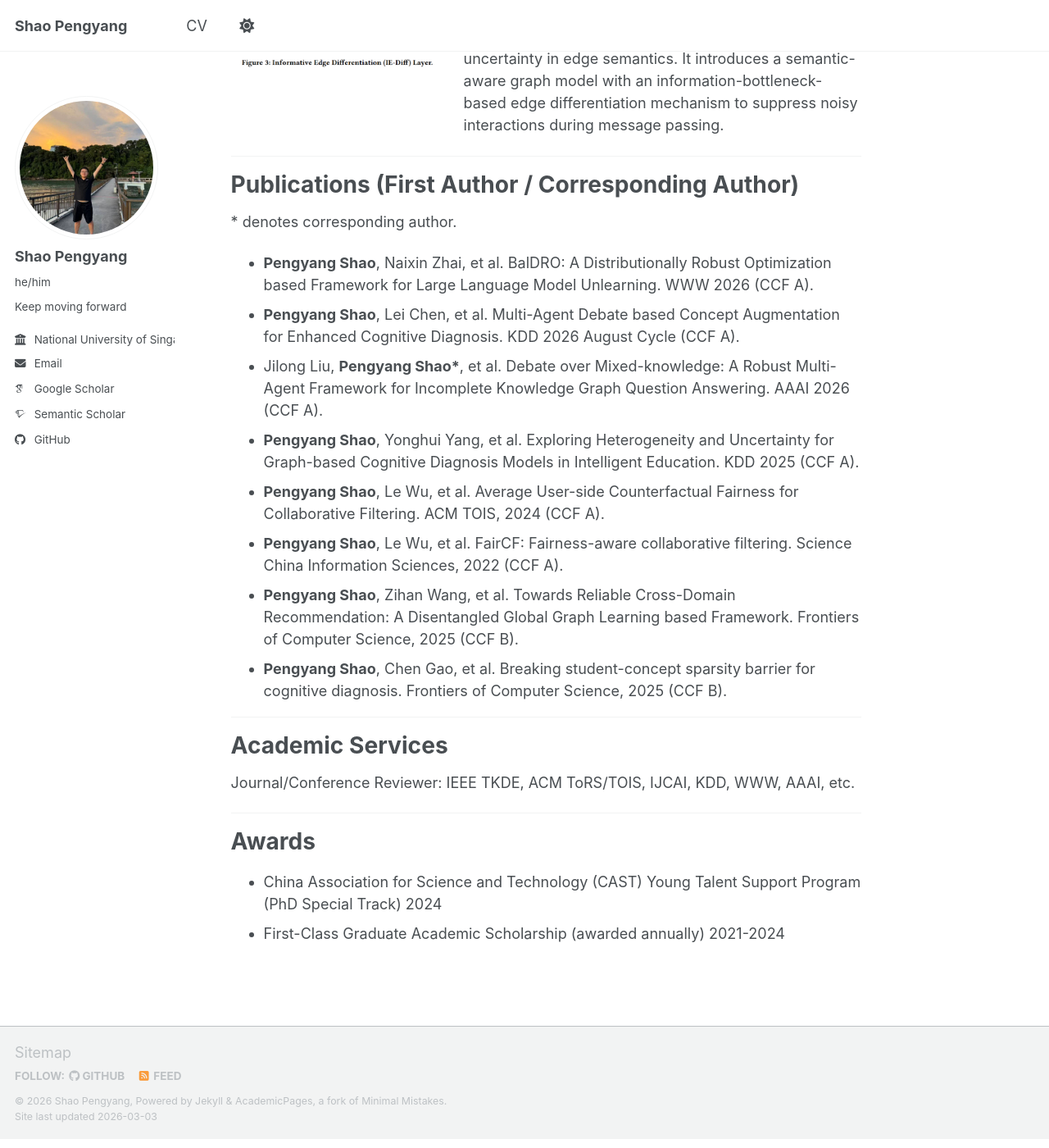
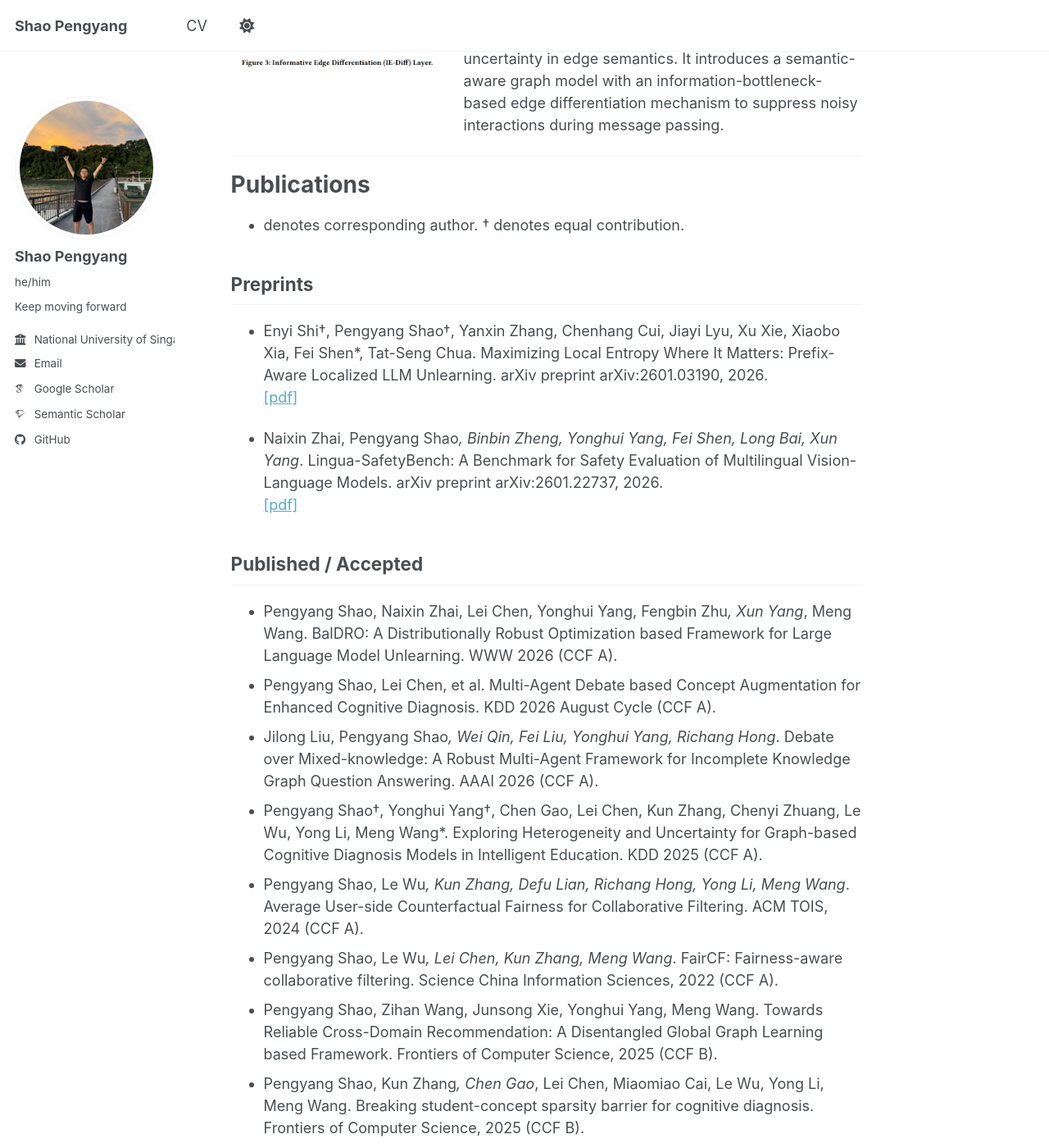
Before and after one commit to ShaoPengyang/ShaoPengyang.github.io, a Jekyll site: the page built from _pages/about.md, in a window 1280 px wide and 1400 px high, scrolled down 1014 px. Shown: the whole window at 82% size. Built offline with Jekyll 4.4.1, drawn with Linux system fonts in a browser that asks for light colours; some web fonts are replaced; a script bundle is joined from its source files by our own code; library files that are not in the unit come from our copies.

Commit message:
Update about.md

```diff
--- a/_pages/about.md
+++ b/_pages/about.md
@@ -75,19 +75,30 @@
 </div> -->
 ---
 
-Publications (First Author / Corresponding Author)
+Publications
 ======
-\* denotes corresponding author.
+* denotes corresponding author.  † denotes equal contribution.
 
+Preprints
+------
 
-- **Pengyang Shao**, Naixin Zhai, et al. BalDRO: A Distributionally Robust Optimization based Framework for Large Language Model Unlearning. WWW 2026 (CCF A).
-- **Pengyang Shao**, Lei Chen, et al. Multi-Agent Debate based Concept Augmentation for Enhanced Cognitive Diagnosis. KDD 2026 August Cycle (CCF A).
-- Jilong Liu, **Pengyang Shao\***, et al. Debate over Mixed-knowledge: A Robust Multi-Agent Framework for Incomplete Knowledge Graph Question Answering. AAAI 2026 (CCF A).
-- **Pengyang Shao**, Yonghui Yang, et al. Exploring Heterogeneity and Uncertainty for Graph-based Cognitive Diagnosis Models in Intelligent Education. KDD 2025 (CCF A).
-- **Pengyang Shao**, Le Wu, et al. Average User-side Counterfactual Fairness for Collaborative Filtering. ACM TOIS, 2024 (CCF A).
-- **Pengyang Shao**, Le Wu, et al. FairCF: Fairness-aware collaborative filtering. Science China Information Sciences, 2022 (CCF A).
-- **Pengyang Shao**, Zihan Wang, et al. Towards Reliable Cross-Domain Recommendation: A Disentangled Global Graph Learning based Framework. Frontiers of Computer Science, 2025 (CCF B).
-- **Pengyang Shao**, Chen Gao, et al. Breaking student-concept sparsity barrier for cognitive diagnosis. Frontiers of Computer Science, 2025 (CCF B).
+- Enyi Shi†, Pengyang Shao†, Yanxin Zhang, Chenhang Cui, Jiayi Lyu, Xu Xie, Xiaobo Xia, Fei Shen*, Tat-Seng Chua. Maximizing Local Entropy Where It Matters: Prefix-Aware Localized LLM Unlearning. arXiv preprint arXiv:2601.03190, 2026.
+  <a href="https://arxiv.org/abs/2601.03190">[pdf]</a>
+
+- Naixin Zhai, Pengyang Shao*, Binbin Zheng, Yonghui Yang, Fei Shen, Long Bai, Xun Yang*. Lingua-SafetyBench: A Benchmark for Safety Evaluation of Multilingual Vision-Language Models. arXiv preprint arXiv:2601.22737, 2026.
+  <a href="https://arxiv.org/abs/2601.22737">[pdf]</a>
+
+Published / Accepted
+------
+
+- Pengyang Shao, Naixin Zhai, Lei Chen, Yonghui Yang, Fengbin Zhu*, Xun Yang*, Meng Wang. BalDRO: A Distributionally Robust Optimization based Framework for Large Language Model Unlearning. WWW 2026 (CCF A).
+- Pengyang Shao, Lei Chen, et al. Multi-Agent Debate based Concept Augmentation for Enhanced Cognitive Diagnosis. KDD 2026 August Cycle (CCF A).
+- Jilong Liu, Pengyang Shao*, Wei Qin, Fei Liu, Yonghui Yang, Richang Hong*. Debate over Mixed-knowledge: A Robust Multi-Agent Framework for Incomplete Knowledge Graph Question Answering. AAAI 2026 (CCF A).
+- Pengyang Shao†, Yonghui Yang†, Chen Gao, Lei Chen, Kun Zhang, Chenyi Zhuang, Le Wu, Yong Li, Meng Wang*. Exploring Heterogeneity and Uncertainty for Graph-based Cognitive Diagnosis Models in Intelligent Education. KDD 2025 (CCF A).
+- Pengyang Shao, Le Wu*, Kun Zhang, Defu Lian, Richang Hong, Yong Li, Meng Wang*. Average User-side Counterfactual Fairness for Collaborative Filtering. ACM TOIS, 2024 (CCF A).
+- Pengyang Shao, Le Wu*, Lei Chen, Kun Zhang, Meng Wang*. FairCF: Fairness-aware collaborative filtering. Science China Information Sciences, 2022 (CCF A).
+- Pengyang Shao, Zihan Wang, Junsong Xie, Yonghui Yang, Meng Wang. Towards Reliable Cross-Domain Recommendation: A Disentangled Global Graph Learning based Framework. Frontiers of Computer Science, 2025 (CCF B).
+- Pengyang Shao, Kun Zhang*, Chen Gao*, Lei Chen, Miaomiao Cai, Le Wu, Yong Li, Meng Wang. Breaking student-concept sparsity barrier for cognitive diagnosis. Frontiers of Computer Science, 2025 (CCF B).
 
 ---
 
```
